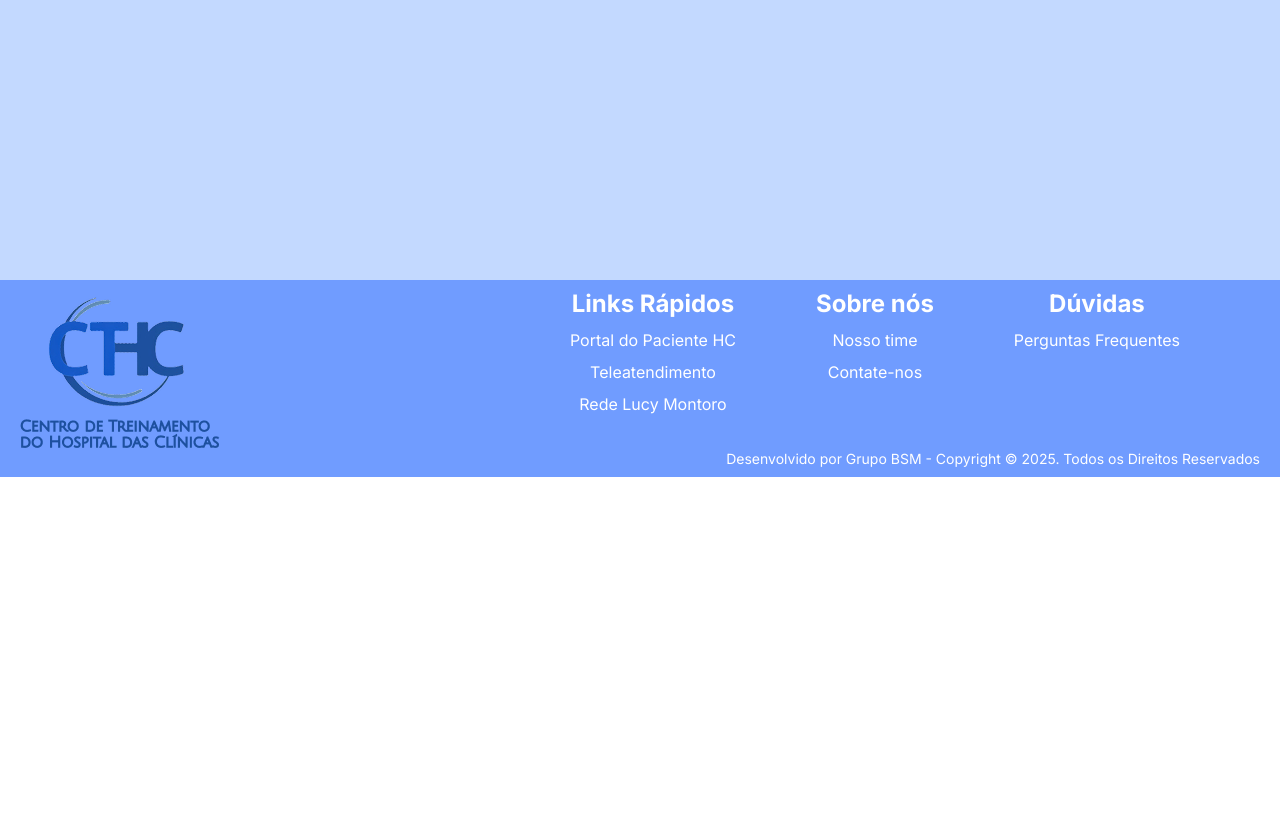
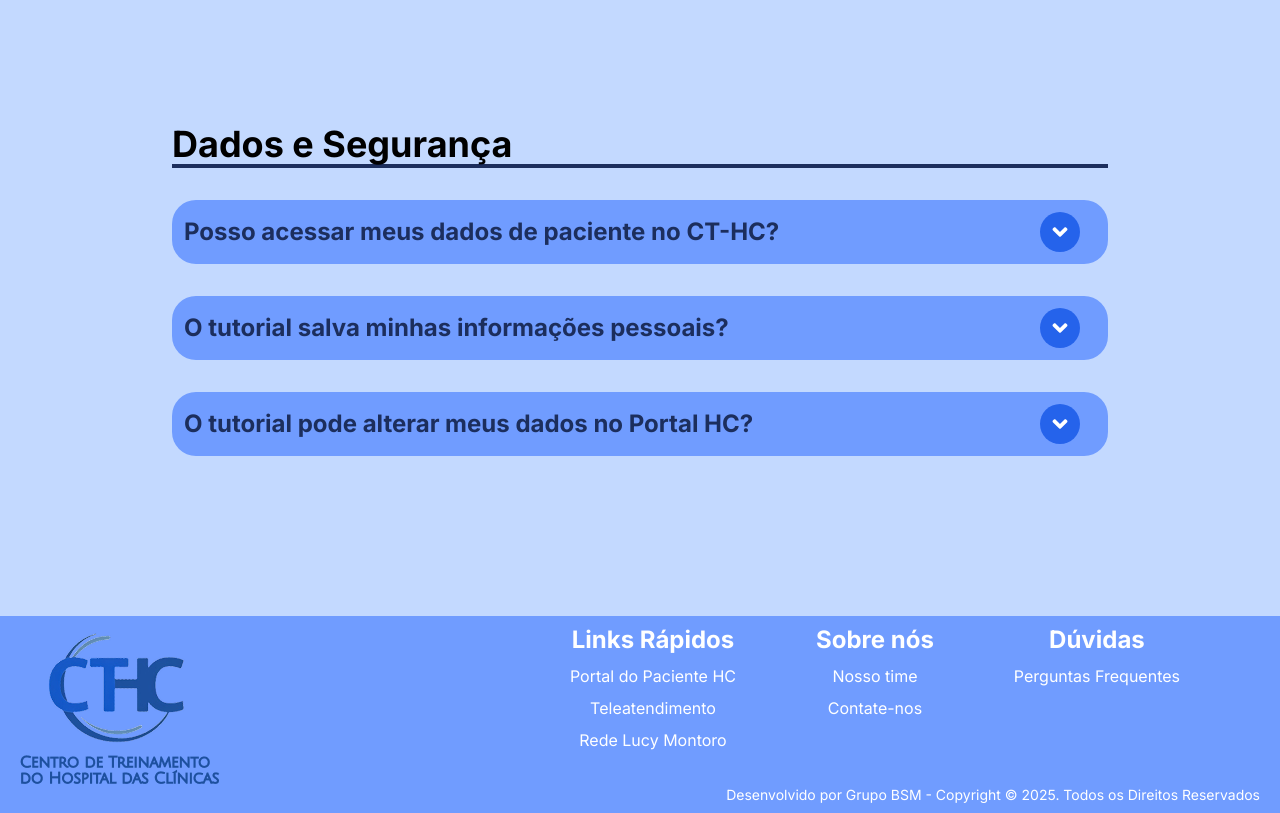
Before and after one commit to BSM-Challenge/ct-hc, a React (Vite) app: page /faq in a window 1280 px wide. Shown: the part 1320-2133 px from the top of the page. Before the commit the page ends 1797 px from the top, so only its background shows below. Built offline with nearby package versions, Linux system fonts and the light colour scheme; a web font is replaced by a local one.

Commit message:
Criado a seção de dados e segurança na section de perguntas

```diff
--- a/src/routes/FAQ/index.tsx
+++ b/src/routes/FAQ/index.tsx
@@ -134,7 +134,7 @@ export default function FAQ() {
         </div>
       </section>
       <section className="min-h-screen px-43 pt-30">
-        <div>
+        <div className="flex flex-col gap-32 py-40">
           <ul className="flex flex-col gap-8">
             <li>
               <h3 className="text-4xl font-bold border-b-4 border-[var(--dark-blue-title)]">Sobre o projeto</h3>
@@ -162,6 +162,44 @@ export default function FAQ() {
               </div>
             </li>
           </ul>
+          <ul className="flex flex-col gap-8">
+            <li>
+              <h4 className="text-4xl font-bold border-b-4 border-[var(--dark-blue-title)]">Dados e Segurança</h4>
+            </li>
+            <li className="
+            flex items-center justify-between
+            bg-[var(--Color-blue-709CFF)] rounded-3xl p-3
+            ">
+              <p className="font-bold text-2xl text-[var(--dark-blue-title)]">
+                  Posso acessar meus dados de paciente no CT-HC?
+              </p>
+              <div className="mr-4 p-2 bg-[var(--color-blue)] rounded-full">
+                  <FaAngleDown className="text-[var(--color-white)] text-2xl"/>
+              </div>
+            </li>
+            <li className="
+            flex items-center justify-between
+            bg-[var(--Color-blue-709CFF)] rounded-3xl p-3
+            ">
+              <p className="font-bold text-2xl text-[var(--dark-blue-title)]">
+                  O tutorial salva minhas informações pessoais?
+              </p>
+              <div className="mr-4 p-2 bg-[var(--color-blue)] rounded-full">
+                  <FaAngleDown className="text-[var(--color-white)] text-2xl"/>
+              </div>
+            </li>
+            <li className="
+            flex items-center justify-between
+            bg-[var(--Color-blue-709CFF)] rounded-3xl p-3
+            ">
+              <p className="font-bold text-2xl text-[var(--dark-blue-title)]">
+                  O tutorial pode alterar meus dados no Portal HC?
+              </p>
+              <div className="mr-4 p-2 bg-[var(--color-blue)] rounded-full">
+                  <FaAngleDown className="text-[var(--color-white)] text-2xl"/>
+              </div>
+            </li>
+          </ul>
         </div>
       </section>
     </main>
```
